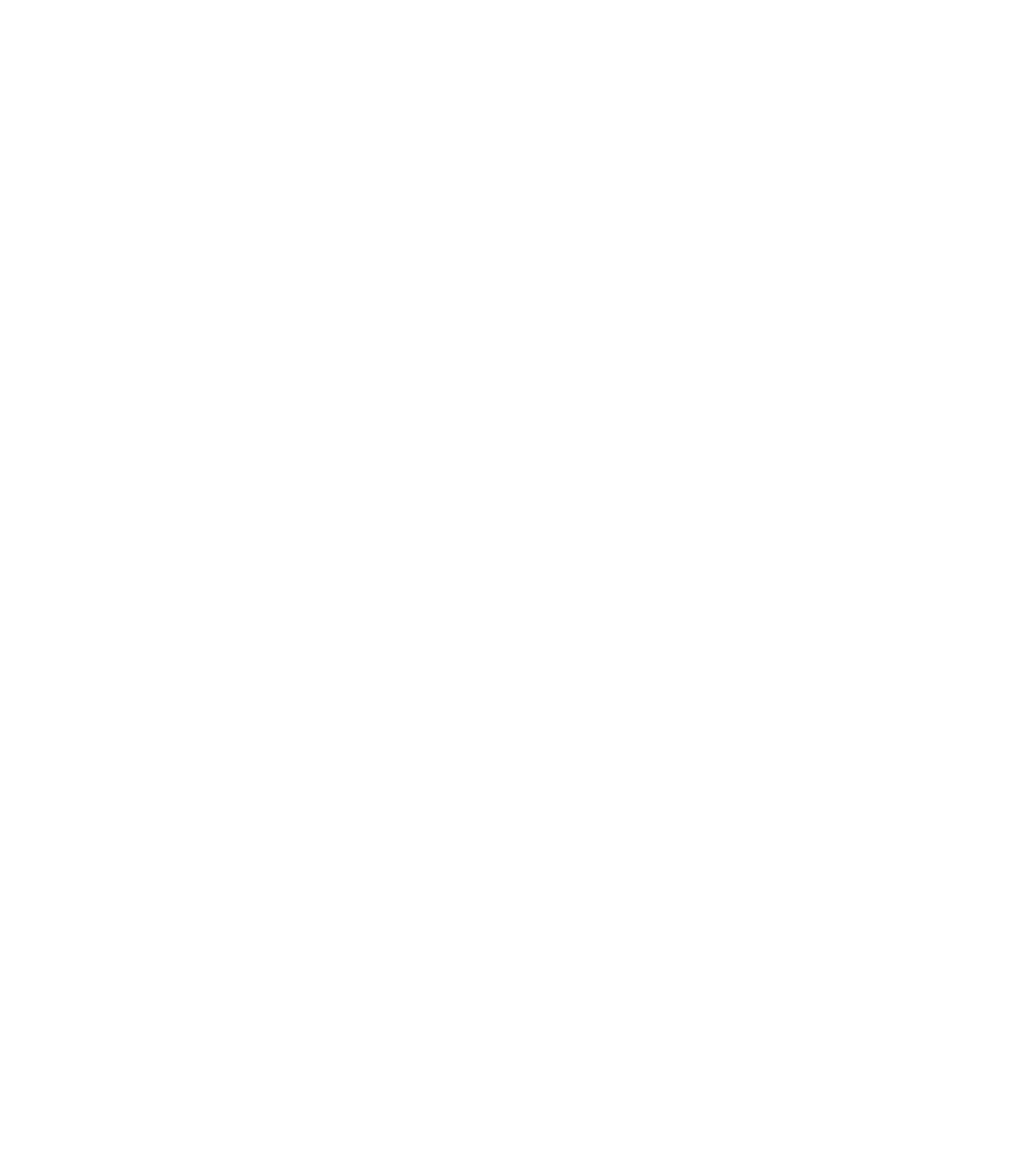
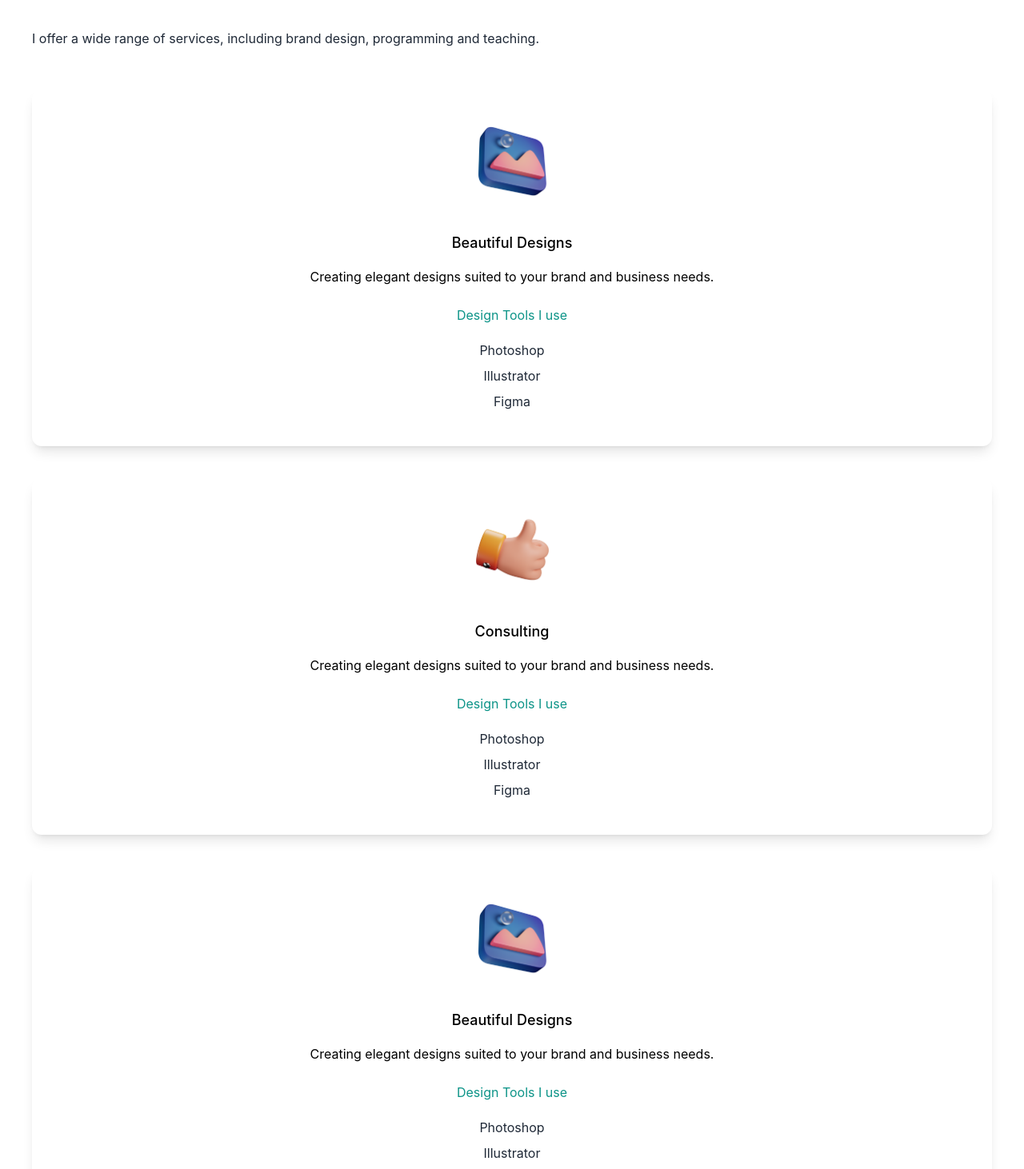
Before and after one commit to abdualblooshi/tailwind-portfolio, a Next.js app: page / in a window 1280 px wide. Shown: the part 1168-2630 px from the top of the page at 80% size. Before the commit the page ends 1264 px from the top, so only its background shows below. Built offline with nearby package versions, Linux system fonts and the light colour scheme; a web font is replaced by a local one.

Commit message:
Added 2 new sections

```diff
--- a/pages/index.js
+++ b/pages/index.js
@@ -8,6 +8,15 @@ import {
 
 import Image from "next/image";
 import deved from "../public/dev-ed-wave.png";
+import design from "../public/design.png";
+import code from "../public/code.png";
+import consulting from "../public/consulting.png";
+import web1 from "../public/web1.png";
+import web2 from "../public/web2.png";
+import web3 from "../public/web3.png";
+import web4 from "../public/web4.png";
+import web5 from "../public/web5.png";
+import web6 from "../public/web6.png";
 
 export default function Home() {
   return (
@@ -37,7 +46,7 @@ export default function Home() {
             </ul>
           </nav>
           <div className="text-center p-10">
-            <h2 className="text-5xl py-2 text-teal-600 font-semibold">
+            <h2 className="text-5xl py-3 text-teal-600 font-semibold">
               Saeed Khalid
             </h2>
             <h3 className="text-2xl py-2">Developer and Designer.</h3>
@@ -56,7 +65,9 @@ export default function Home() {
             <Image src={deved} alt="dev ed" layout="fill" objectFit="cover" />
           </div>
         </section>
+
         <section className="py-20">
+          <div>
             <h3 className="text-3xl py-1">Services</h3>
             <p className="text-md py-5 leading-8 text-gray-800">
               Since the beginning of my journey as a freelance designer and
@@ -68,6 +79,78 @@ export default function Home() {
               perpetually working on improving my chops one design problem at a
               time.
             </p>
+            <p className="text-md py-2 leading-8 text-gray-800">
+              I offer a wide range of services, including brand design,
+              programming and teaching.
+            </p>
+          </div>
+          <div>
+            <div className="text-center shadow-lg p-10 rounded-xl my-10">
+              <Image src={design} alt="design" width={100} height={100} />
+              <h3 className="text-lg font-medium pt-8 pb-2">
+                Beautiful Designs
+              </h3>
+              <p className="py-2">
+                Creating elegant designs suited to your brand and business
+                needs.
+              </p>
+              <h4 className="py-4 text-teal-600">Design Tools I use</h4>
+              <p className="text-gray-800 py-1">Photoshop</p>
+              <p className="text-gray-800 py-1">Illustrator</p>
+              <p className="text-gray-800 py-1">Figma</p>
+            </div>
+            <div className="text-center shadow-lg p-10 rounded-xl my-10">
+              <Image src={consulting} alt="design" width={100} height={100} />
+              <h3 className="text-lg font-medium pt-8 pb-2">Consulting</h3>
+              <p className="py-2">
+                Creating elegant designs suited to your brand and business
+                needs.
+              </p>
+              <h4 className="py-4 text-teal-600">Design Tools I use</h4>
+              <p className="text-gray-800 py-1">Photoshop</p>
+              <p className="text-gray-800 py-1">Illustrator</p>
+              <p className="text-gray-800 py-1">Figma</p>
+            </div>
+            <div className="text-center shadow-lg p-10 rounded-xl my-10">
+              <Image src={design} alt="design" width={100} height={100} />
+              <h3 className="text-lg font-medium pt-8 pb-2">
+                Beautiful Designs
+              </h3>
+              <p className="py-2">
+                Creating elegant designs suited to your brand and business
+                needs.
+              </p>
+              <h4 className="py-4 text-teal-600">Design Tools I use</h4>
+              <p className="text-gray-800 py-1">Photoshop</p>
+              <p className="text-gray-800 py-1">Illustrator</p>
+              <p className="text-gray-800 py-1">Figma</p>
+            </div>
+          </div>
+        </section>
+
+        <section className="py-20">
+          <div>
+            <h3 className="text-3xl py-1">Portfolio</h3>
+            <p className="text-md py-5 leading-8 text-gray-800">
+              Since the beginning of my journey as a freelance designer and
+              developer nearly 10 years ago, I've done remote work for
+              <span className="text-teal-500"> agencies</span>,consulted for
+              <span className="text-teal-500"> startups</span>, and collaborated
+              with talented people to create digital products for both business
+              and consumer use. I'm quietly confident, naturally curious, and
+              perpetually working on improving my chops one design problem at a
+              time.
+            </p>
+            <p className="text-md py-2 leading-8 text-gray-800">
+              I offer a wide range of services, including brand design,
+              programming and teaching.
+            </p>
+          </div>
+          <div>
+            <div>
+              <Image src={web1} alt="web1"  />
+            </div>
+          </div>
         </section>
       </main>
     </div>
```
Lines whose indentation alone changed are shown as unchanged.
